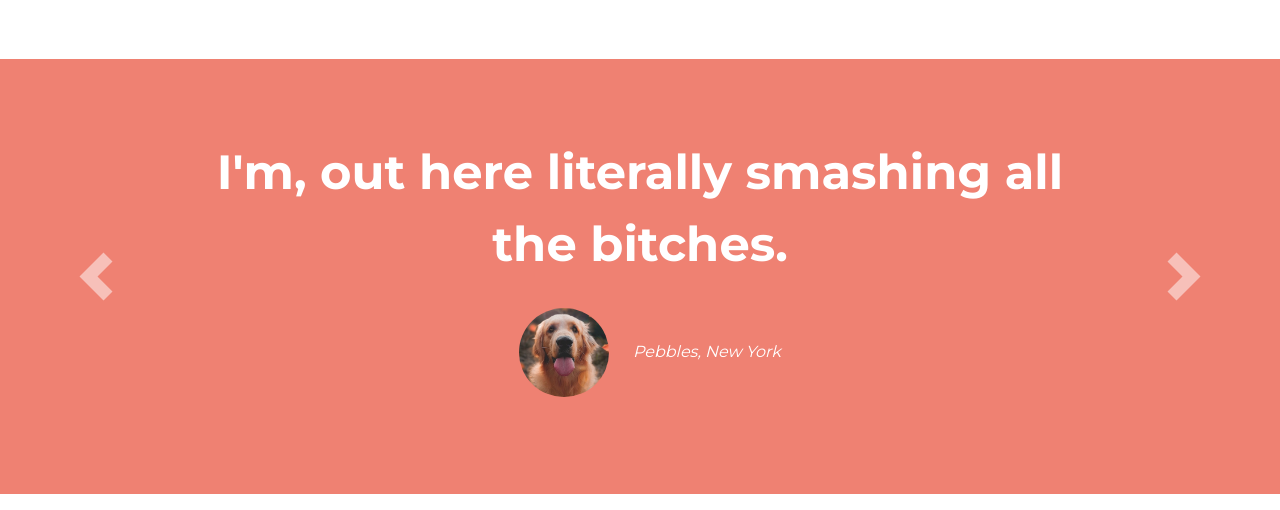
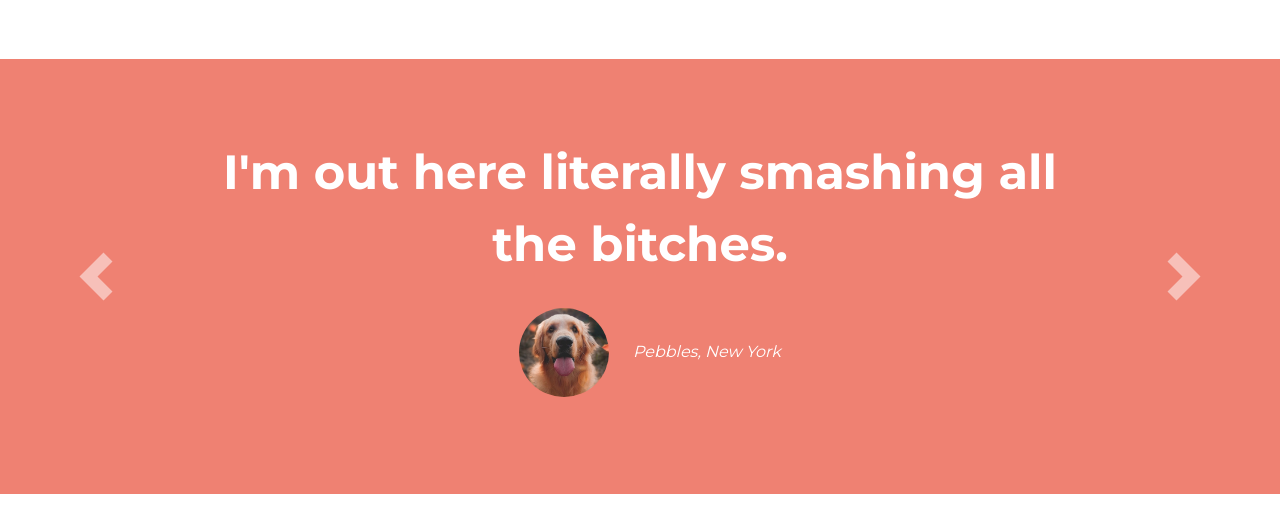
Before and after one commit to Dewan-Mohammad-Tasinuzzaman/TinDog-Website-Using-CSS-and-Bootsrap, a plain HTML site: page index.html in a window 1280 px wide. Shown: the part 1000-1510 px from the top of the page. Drawn offline with nearby package versions, Linux system fonts and the light colour scheme.

Commit message:
Update index.html

```diff
--- a/index.html
+++ b/index.html
@@ -116,7 +116,7 @@
     <div id="testimonial-carousel" class="carousel slide" data-ride="false">
       <div class="carousel-inner">
         <div class="carousel-item active">
-          <h2>I'm, out here literally smashing all the bitches.</h2>
+          <h2>I'm out here literally smashing all the bitches.</h2>
           <img class="doggo1" src="dog-img.jpg" alt="dog-profile">
           <em>Pebbles, New York</em>
         </div>
```
